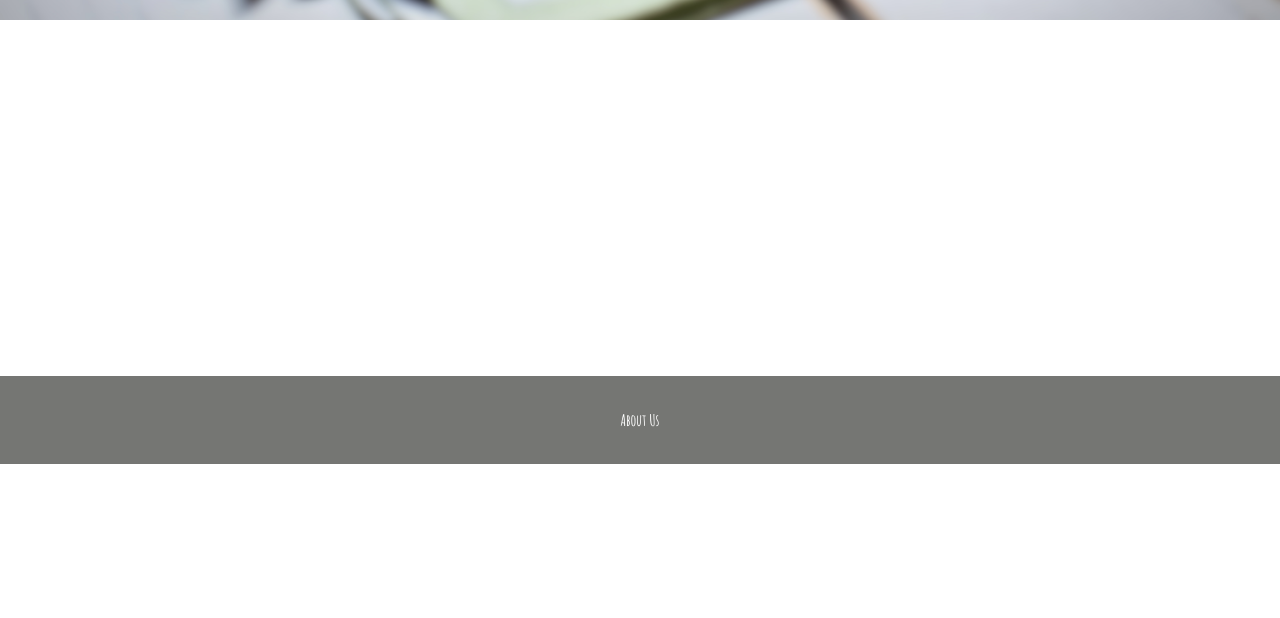
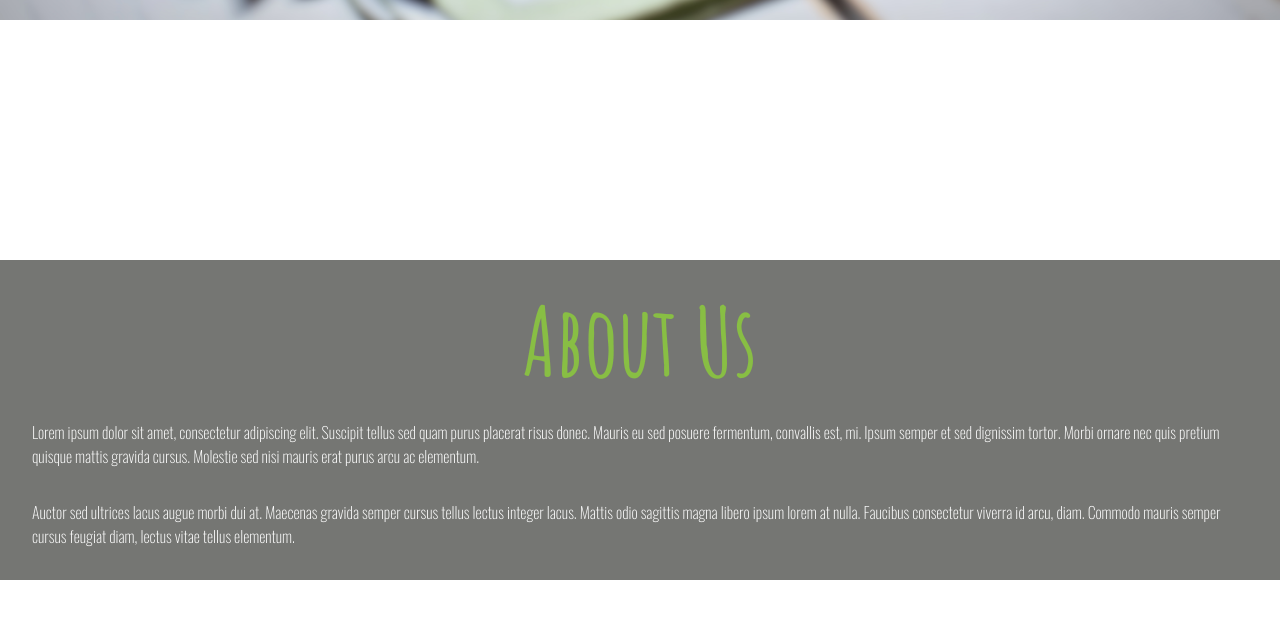
Before and after one commit to Ravanger/landing-page-vegan-cafe, a Next.js app: page / in a window 1280 px wide. Shown: the part 780-1398 px from the top of the page. Built offline with nearby package versions, Linux system fonts and the light colour scheme.

Commit message:
About Us Page

```diff
--- a/src/components/AboutUsPage/AboutUsPage.tsx
+++ b/src/components/AboutUsPage/AboutUsPage.tsx
@@ -1,9 +1,24 @@
 import ContentBox from "../common/ContentBox"
+import Spacer from "../common/Spacer"
 
 const AboutUsPage = () => {
   return (
-    <ContentBox id="about">
-      <h2>About Us</h2>
+    <ContentBox id="about" title="About Us">
+      <p>
+        Lorem ipsum dolor sit amet, consectetur adipiscing elit. Suscipit tellus
+        sed quam purus placerat risus donec. Mauris eu sed posuere fermentum,
+        convallis est, mi. Ipsum semper et sed dignissim tortor. Morbi ornare
+        nec quis pretium quisque mattis gravida cursus. Molestie sed nisi mauris
+        erat purus arcu ac elementum.
+      </p>
+      <Spacer size="2rem" />
+      <p>
+        Auctor sed ultrices lacus augue morbi dui at. Maecenas gravida semper
+        cursus tellus lectus integer lacus. Mattis odio sagittis magna libero
+        ipsum lorem at nulla. Faucibus consectetur viverra id arcu, diam.
+        Commodo mauris semper cursus feugiat diam, lectus vitae tellus
+        elementum.
+      </p>
     </ContentBox>
   )
 }
```
